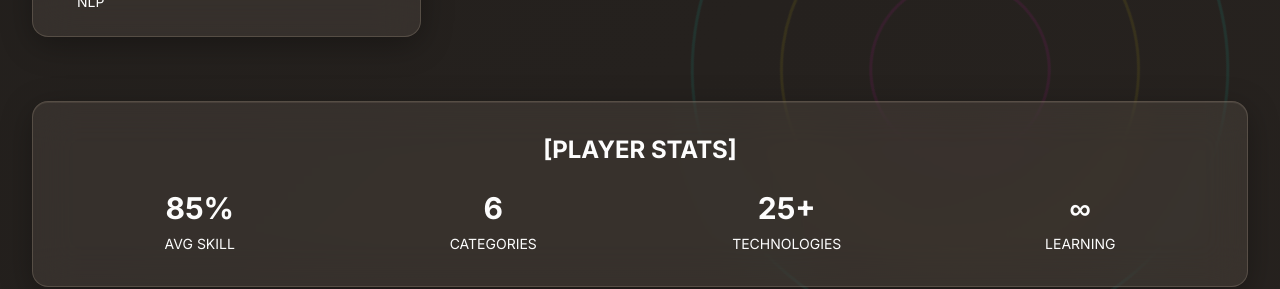
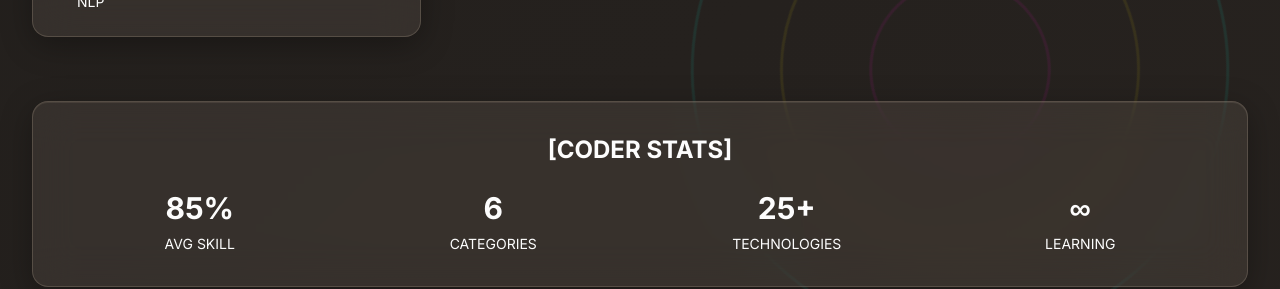
Before and after one commit to Hemantmodi-15/portfolio, a React (Vite) app: page / in a window 1280 px wide. Shown: the part 2980-3269 px from the top of the page. Built offline with nearby package versions, Linux system fonts and the light colour scheme.

Commit message:
Update Skills.tsx

```diff
--- a/src/components/Sections/Skills.tsx
+++ b/src/components/Sections/Skills.tsx
@@ -148,7 +148,7 @@ const Skills = () => {
           className="mt-16 text-center"
         >
           <div className="glass p-8 rounded-2xl border border-gaming-gold/30 gaming-card">
-            <h3 className="text-2xl font-bold text-gaming-text mb-6 font-gaming">[PLAYER STATS]</h3>
+            <h3 className="text-2xl font-bold text-gaming-text mb-6 font-gaming">[CODER STATS]</h3>
             <div className="grid grid-cols-2 md:grid-cols-4 gap-6">
               <div className="text-center">
                 <div className="text-3xl font-bold text-gaming-gold mb-2 font-gaming neon-text">85%</div>
```
